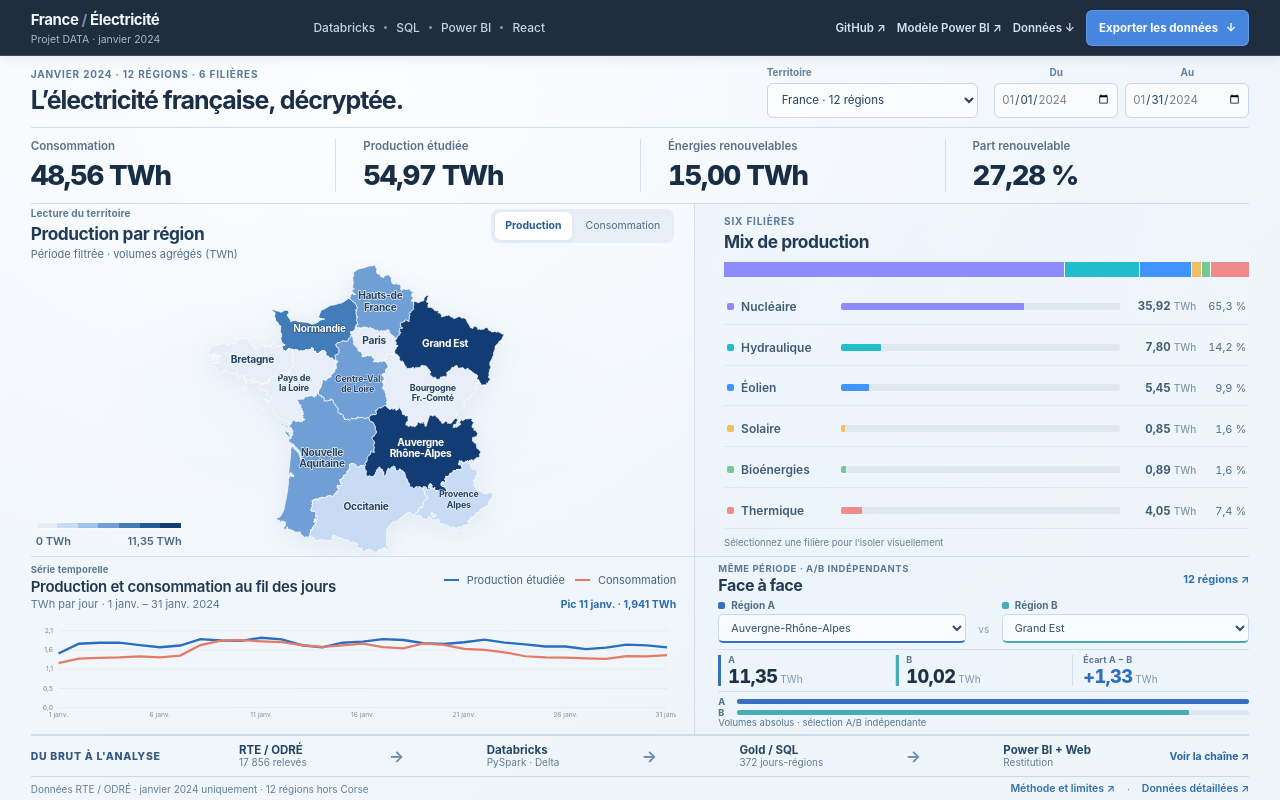
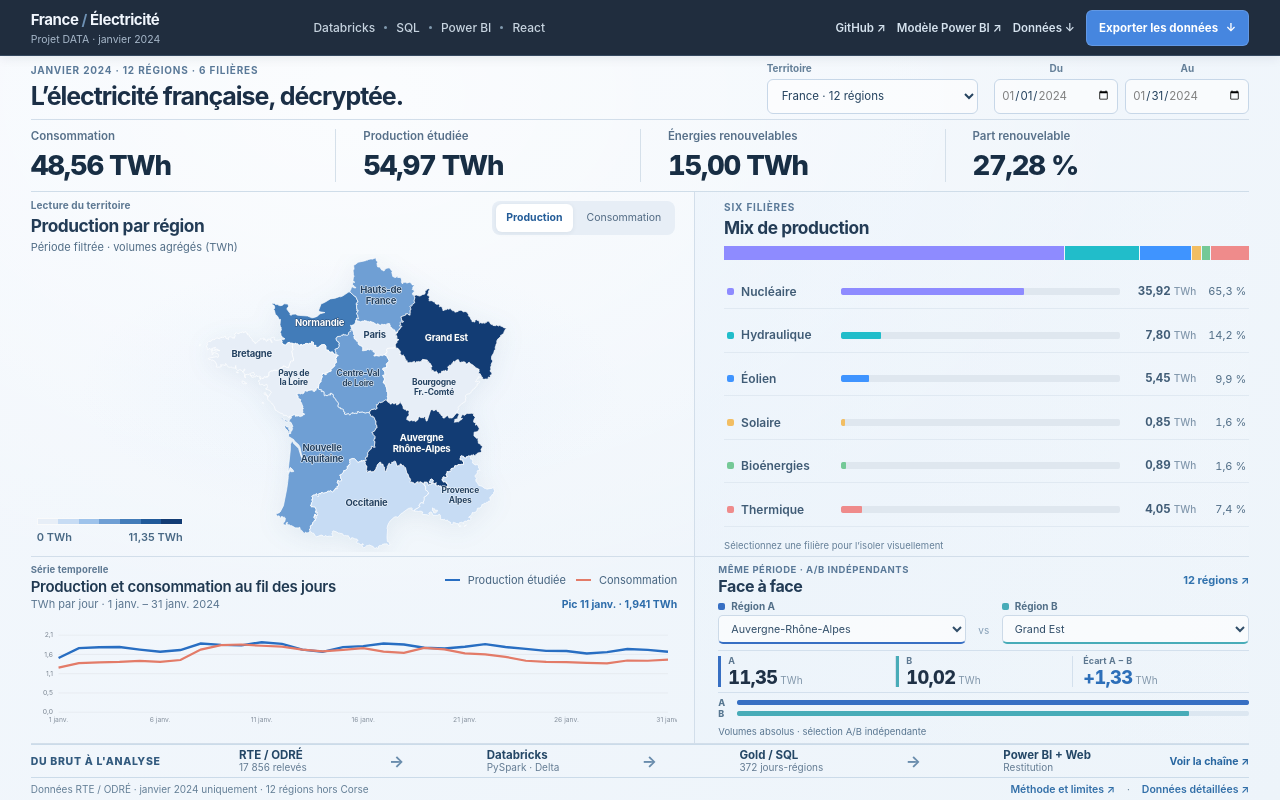
Before and after one commit to sogoyou8/france-electricite-fabric-powerbi, a React (Vite) app in the folder web/: page / in a window 1280 px wide. Built offline with nearby package versions, Linux system fonts and the light colour scheme.

Commit message:
fix(web): load viewport-fit V5.5 style and restore safe V5.3 geographic frame

```diff
--- a/web/src/main.jsx
+++ b/web/src/main.jsx
@@ -15,12 +15,13 @@ import './interface-v5-1.css';
 import './interface-v5-2.css';
 import './interface-v5-3.css';
 import './interface-v5-4.css';
+import './interface-v5-5.css';
 
 const REPO='https://github.com/sogoyou8/france-electricite-fabric-powerbi';
 const NAV=[['exploration','Explorer'],['comparaison','Comparer'],['tracabilite','Traçabilité']];
 const MAP_COLORS=['#e7eef7','#c7dcf4','#9ec3eb','#6f9fd4','#427cb9','#205a9a','#123c74'];
 // Tight framing preserves every outline while freeing the old horizontal whitespace.
-const V53_MAP_VIEWBOX='72 8 616 580';
+const V53_MAP_VIEWBOX='55 8 650 580';
 const V53_MAP_LABELS={
  '11':['Paris'],'24':['Centre-Val','de Loire'],'27':['Bourgogne','Fr.-Comté'],
  '28':['Normandie'],'32':['Hauts-de','France'],'44':['Grand Est'],
```
